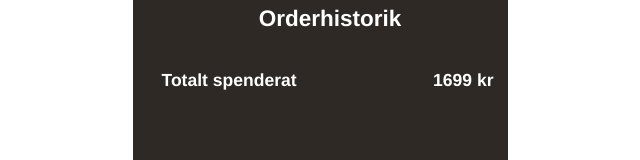
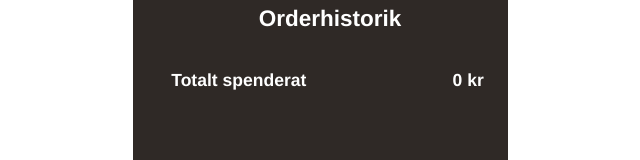
Before and after one commit to annikakubaj/Airbean, a Vue app in the folder airbean-project/: page /userprofile in a window 1280 px wide. Shown: the part 201-361 px from the top of the page, without its empty margins (320-960 px from the left). Built offline with nearby package versions, Linux system fonts and the light colour scheme.

Commit message:
totalMoneySpent

```diff
--- a/airbean-project/src/components/MenuList.vue
+++ b/airbean-project/src/components/MenuList.vue
@@ -59,6 +59,7 @@ export default {
 
       return this.$store.getters.articlesInCart;
     },
+
   },
   methods: {
 
--- a/airbean-project/src/components/UserProfile.vue
+++ b/airbean-project/src/components/UserProfile.vue
@@ -22,7 +22,7 @@
 
                 <div class="left">
 
-                    <h3 class="ordernummer"> {{ord.number}} </h3>
+                    <h3 class="ordernummer"> Ordernummer: {{ord.number}} </h3>
 
                     <!-- Printar ut namnen och mängden på artiklarna i ordern -->
                     <div v-for="art in ord.articles"  v-bind:key="art.id">
@@ -47,7 +47,7 @@
             <div class="rightTotalSum">
 
                 <h3 class="total"> Totalt spenderat </h3>
-                <h3 class="sum"> 1699 kr </h3>
+                <h3 class="sum"> {{totalMoneySpent}} kr </h3>
 
             </div>
 
@@ -67,14 +67,19 @@
 export default {
     computed: {
 
-    orderhistory: function(){ // Hämtar menyn från Store
+    orderhistory: function(){ // Hämtar orderHistory från store
 
       return this.$store.state.orderhistory;
     },
 
-    user: function() {
+    user: function() { // Hämtar user från store
 
         return this.$store.state.user;
+    },
+
+    totalMoneySpent: function() { // Hämtar totalMoneySpent från store
+
+      return this.$store.getters.totalMoneySpent;
     }
   },
 
--- a/airbean-project/src/store/index.js
+++ b/airbean-project/src/store/index.js
@@ -79,14 +79,6 @@ export default new Vuex.Store({
 
   getters: { // Getters funkar som computed properites fast i store
 
-    // Om man inte är inloggad när man checkar ut sina varor så ska man komma till inloggningssidan.
-      // Lagra user i store
-
-    // Codealong - forsla upp "person" från NewProfile till store, och sedan till ??
-    // ersätt rad
-    // forsla
-
-
     articlesInCart: function(state){
 
       let sum = 0
@@ -108,6 +100,17 @@ export default new Vuex.Store({
       });
 
       return sum;
+    },
+    totalMoneySpent: function(state) {
+
+      let sum = 0
+
+      state.orderhistory.forEach(order => { // Loopar igenom cart ("art" är den specifika artikel som loopen tittar för tillfället)
+
+        sum += order.total
+      });
+
+      return sum;
     }
   },
   mutations: {
@@ -124,20 +127,19 @@ export default new Vuex.Store({
 
       } else {
 
-        // Ökar amount och klonar över artikeln till cart
+        // Dödar pekaren som bor i art
         let artCopy = JSON.parse(JSON.stringify(art))
 
+        // Ökar amount och klonar över artikeln till cart
         artCopy.amount ++;
-        state.cart.push(artCopy) // Forslar in artikeln i "cart" i Store
+        state.cart.push(artCopy)
       }
     },
     openPopup: function(state, payload){
       state.popup = []
-      const art = state.articles.find(art => art.id == payload); // Loopar igenom articles och letar efter en artikel vars ID matchar det man klickat på
 
-
-      console.log("OPEN POPUP")
-      console.log(art)
+      // Loopar igenom articles och letar efter en artikel vars ID matchar det man klickat på
+      const art = state.articles.find(art => art.id == payload);
 
       state.popup.push(art)
     },
@@ -156,7 +158,7 @@ export default new Vuex.Store({
 
         id: Date.now().toString(),
         number: Date.now().toString(),
-        total: this.getters.orderSum + "kr",
+        total: this.getters.orderSum, // <--- TOG BORT " + 'kr'"
         articles: articles
       }
 
```
